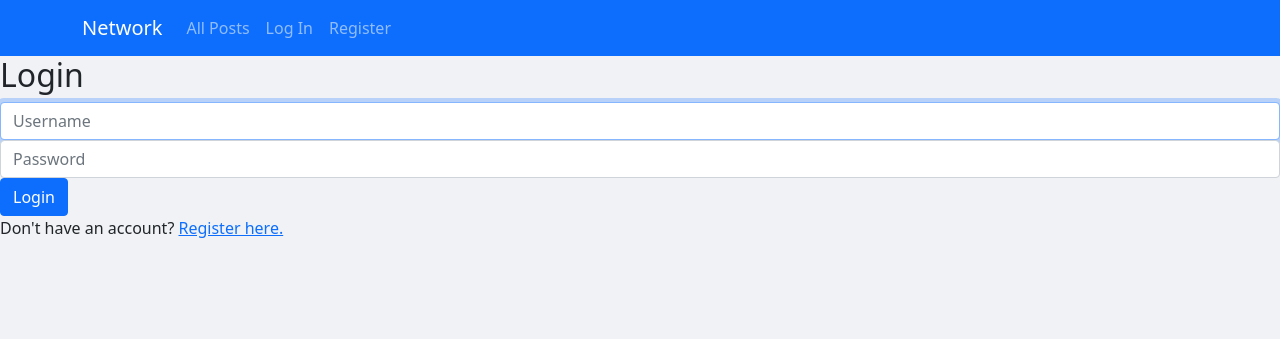
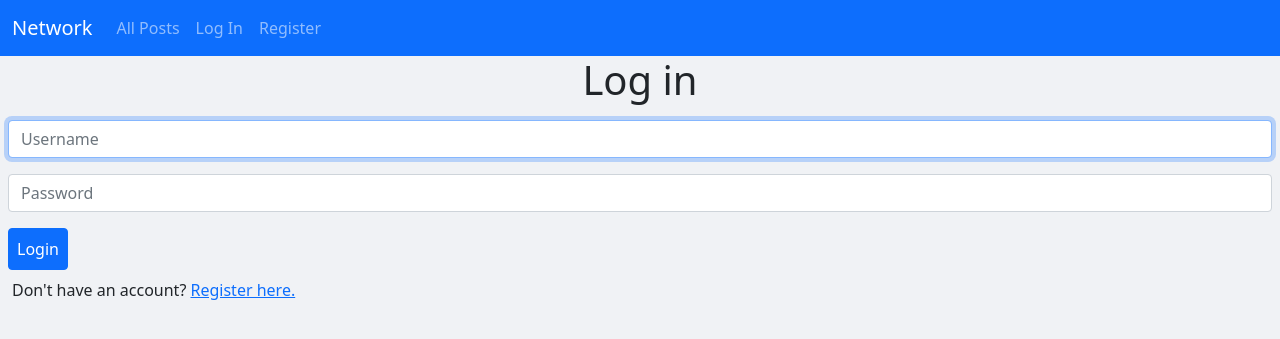
Before and after one commit to ChuLiYu/CS50W-Project4-Network, a Django app: page /login in a window 1280 px wide. Shown: the top 339 px of the page. Run offline with Django 3.2, Linux system fonts and the light colour scheme; some libraries are stand-ins or nearby versions.

Commit message:
bs5 adjust ui login and regiter

```diff
--- a/network/templates/network/following.html
+++ b/network/templates/network/following.html
@@ -1,7 +1,12 @@
 {% extends "network/layout.html" %}
 
 {% block body %}
+<div class="d-flex justify-content-center pt-4  pb-0">
+  <p class="h1">Following posts</p>
+</div>
+<div class="row m-4 pb-2 justify-content-evenly">
   {% for post in f_posts %}
+
   <div class="card mb-3">
     <!-- data-{key}, a way to pass value to js by dataset.{key} -->
     <div class="card-body" data-post_id="{{post.id}}">
@@ -14,4 +19,5 @@
     </div>
   </div>
   {% endfor %}
+</div>
 {% endblock body %}
--- a/network/templates/network/layout.html
+++ b/network/templates/network/layout.html
@@ -9,6 +9,8 @@
     <link href="https://cdn.jsdelivr.net/npm/bootstrap@5.0.2/dist/css/bootstrap.min.css" rel="stylesheet"
         integrity="sha384-EVSTQN3/azprG1Anm3QDgpJLIm9Nao0Yz1ztcQTwFspd3yD65VohhpuuCOmLASjC" crossorigin="anonymous">
     <link href="{% static 'network/styles.css' %}" rel="stylesheet">
+
+
     <!-- Awesome icons -->
     <script src="https://kit.fontawesome.com/bc2f1acfb8.js" crossorigin="anonymous"></script>
 
@@ -17,13 +19,13 @@
 
 <body>
     <nav class="navbar navbar-expand-lg navbar-dark bg-primary">
-        <div class="container">
+        <div class="container-fluid">
             <a class="navbar-brand" href={% url 'index' %}>Network</a>
-
-            {% comment %}
-            TODO
+            {%if user.username%}
             <span class="navbar-text " id="username">Sign in as {{ user.username }}</span>
-            {% endcomment %}
+            {%else%}
+            <span class="navbar-text " id="username"> </span>
+            {%endif%}
             <button class="navbar-toggler" type="button" data-bs-toggle="collapse"
                 data-bs-target="#navbarSupportedContent" aria-controls="navbarSupportedContent" aria-expanded="false"
                 aria-label="Toggle navigation">
--- a/network/templates/network/login.html
+++ b/network/templates/network/login.html
@@ -1,24 +1,28 @@
 {% extends "network/layout.html" %}
 
 {% block body %}
-
-    <h2>Login</h2>
-
-    {% if message %}
-        <div>{{ message }}</div>
-    {% endif %}
-
+<div class="d-flex justify-content-center">
+    <p class="h1">Log in</p>
+</div>
+{% if message %}
+<div>{{ message }}</div>
+{% endif %}
+<div class="row">
     <form action="{% url 'login' %}" method="post">
         {% csrf_token %}
-        <div class="form-group">
+        <div class="form-group p-2">
             <input autofocus class="form-control" type="text" name="username" placeholder="Username">
         </div>
-        <div class="form-group">
+        <div class="form-group p-2">
             <input class="form-control" type="password" name="password" placeholder="Password">
         </div>
-        <input class="btn btn-primary" type="submit" value="Login">
+        <div class="form-group p-2">
+            <input class="btn btn-primary p-2" type="submit" value="Login">
+        </div>
     </form>
-
-    Don't have an account? <a href="{% url 'register' %}">Register here.</a>
+    <div class="px-4">
+        Don't have an account? <a href="{% url 'register' %}">Register here.</a>
+    </div>
+</div>
 
 {% endblock %}
--- a/network/templates/network/post_list.html
+++ b/network/templates/network/post_list.html
@@ -1,9 +1,6 @@
-<div class="row">
-  <div class="col-12">
-
 <!-- Render posts. -->
 {% for post in posts %}
-    <div class="card mb-1 mx-1">
+<div class="card mx-2 gy-1">
   <div class="card-body " data-post_id="{{ post.id }}">
     <h5 class="card-title"><a href="{% url 'profile_path' post.creator %}">{{ post.creator }}</a></h5>
     <div class="card-text" name="text-content">{{ post.context }}</div>
@@ -27,7 +24,6 @@
 </div>
 {% endfor %}
 </div>
-</div>
 <nav aria-label="Page navigation" id="page_navigation">
   <ul class="pagination pagination-lg justify-content-center">
     <li class="step-links page-item">
--- a/project4/settings.py
+++ b/project4/settings.py
@@ -39,6 +39,7 @@ INSTALLED_APPS = [
     "django.contrib.messages",
     "django.contrib.staticfiles",
     "livereload",
+    "bootstrap5",
 ]
 
 MIDDLEWARE = [
```
Also changed, not shown: network/templates/network/index.html (+6 -7 lines), network/templates/network/profile.html (+15 -9 lines), network/templates/network/register.html (+21 -15 lines), db.sqlite3. Lines whose indentation alone changed are shown as unchanged.
